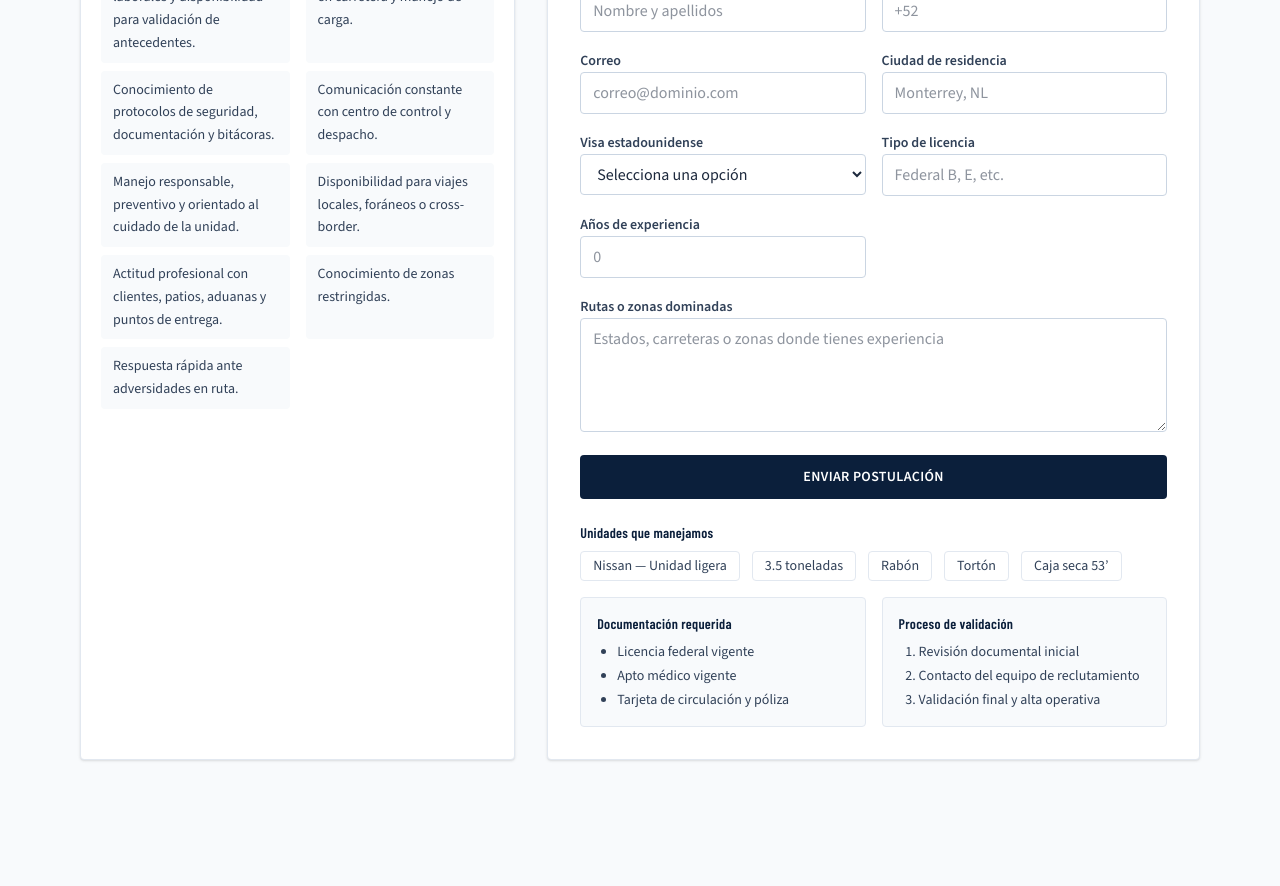
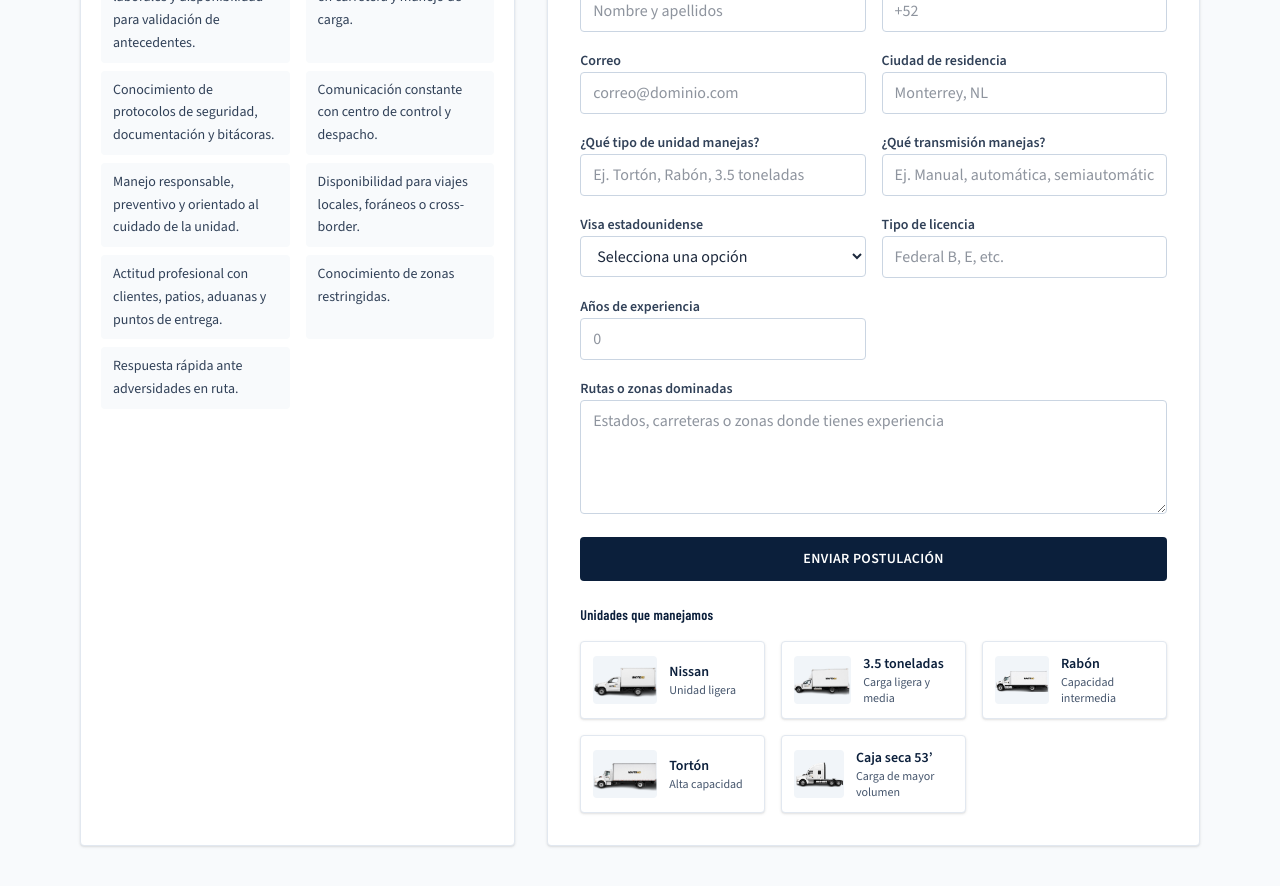
Before and after one commit to fernandotenchipe/WTG-web, a Next.js app: page /operadores in a window 1280 px wide. Shown: the part 580-1466 px from the top of the page. Before the commit the page ends 1380 px from the top, so only its background shows below. Built offline with nearby package versions, Linux system fonts and the light colour scheme.

Commit message:
reorganziacion

```diff
--- a/app/operadores/page.tsx
+++ b/app/operadores/page.tsx
@@ -88,6 +88,22 @@ export default function OperadoresPage() {
                 />
               </label>
               <label className="space-y-1">
+                <span className="text-sm font-semibold text-slate-700">¿Qué tipo de unidad manejas?</span>
+                <input
+                  type="text"
+                  className="w-full rounded-sm border border-slate-300 px-3 py-2 text-slate-800 outline-none transition focus:border-[var(--navy-800)]"
+                  placeholder="Ej. Tortón, Rabón, 3.5 toneladas"
+                />
+              </label>
+              <label className="space-y-1">
+                <span className="text-sm font-semibold text-slate-700">¿Qué transmisión manejas?</span>
+                <input
+                  type="text"
+                  className="w-full rounded-sm border border-slate-300 px-3 py-2 text-slate-800 outline-none transition focus:border-[var(--navy-800)]"
+                  placeholder="Ej. Manual, automática, semiautomática"
+                />
+              </label>
+              <label className="space-y-1">
                 <span className="text-sm font-semibold text-slate-700">Visa estadounidense</span>
                 <select className="w-full rounded-sm border border-slate-300 px-3 py-2 text-slate-800 outline-none transition focus:border-[var(--navy-800)]">
                   <option>Selecciona una opción</option>
@@ -131,34 +147,53 @@ export default function OperadoresPage() {
               </div>
             </form>
 
-            <div className="mt-6 space-y-4">
-              <div>
-                <h4 className="text-sm font-semibold text-[var(--navy-900)] mb-2">Unidades que manejamos</h4>
-                <div className="flex flex-wrap gap-3">
-                  <span className="inline-flex items-center gap-2 rounded-sm border border-slate-200 bg-white px-3 py-1 text-sm text-slate-700">Nissan — Unidad ligera</span>
-                  <span className="inline-flex items-center gap-2 rounded-sm border border-slate-200 bg-white px-3 py-1 text-sm text-slate-700">3.5 toneladas</span>
-                  <span className="inline-flex items-center gap-2 rounded-sm border border-slate-200 bg-white px-3 py-1 text-sm text-slate-700">Rabón</span>
-                  <span className="inline-flex items-center gap-2 rounded-sm border border-slate-200 bg-white px-3 py-1 text-sm text-slate-700">Tortón</span>
-                  <span className="inline-flex items-center gap-2 rounded-sm border border-slate-200 bg-white px-3 py-1 text-sm text-slate-700">Caja seca 53’</span>
+            <div className="mt-6">
+              <h4 className="text-sm font-semibold text-[var(--navy-900)] mb-4">Unidades que manejamos</h4>
+              <div className="grid gap-4 sm:grid-cols-2 lg:grid-cols-3">
+                <div className="flex items-center gap-3 rounded-sm border border-slate-200 bg-white p-3 shadow-sm">
+                  <div className="relative h-12 w-16 overflow-hidden rounded-sm bg-slate-100">
+                    <Image src="/images/nissan.png" alt="Nissan unidad ligera" fill className="object-contain" />
+                  </div>
+                  <div>
+                    <p className="text-sm font-semibold text-[var(--navy-900)]">Nissan</p>
+                    <p className="text-xs text-slate-600">Unidad ligera</p>
+                  </div>
                 </div>
-              </div>
-
-              <div className="grid gap-4 md:grid-cols-2">
-                <div className="rounded-sm border border-slate-200 bg-slate-50 p-4 text-sm text-slate-700">
-                  <h5 className="font-semibold text-[var(--navy-900)] mb-2">Documentación requerida</h5>
-                  <ul className="list-disc pl-5 space-y-1">
-                    <li>Licencia federal vigente</li>
-                    <li>Apto médico vigente</li>
-                    <li>Tarjeta de circulación y póliza</li>
-                  </ul>
+                <div className="flex items-center gap-3 rounded-sm border border-slate-200 bg-white p-3 shadow-sm">
+                  <div className="relative h-12 w-16 overflow-hidden rounded-sm bg-slate-100">
+                    <Image src="/images/3.5.png" alt="Unidad 3.5 toneladas" fill className="object-contain" />
+                  </div>
+                  <div>
+                    <p className="text-sm font-semibold text-[var(--navy-900)]">3.5 toneladas</p>
+                    <p className="text-xs text-slate-600">Carga ligera y media</p>
+                  </div>
                 </div>
-                <div className="rounded-sm border border-slate-200 bg-slate-50 p-4 text-sm text-slate-700">
-                  <h5 className="font-semibold text-[var(--navy-900)] mb-2">Proceso de validación</h5>
-                  <ol className="list-decimal pl-5 space-y-1">
-                    <li>Revisión documental inicial</li>
-                    <li>Contacto del equipo de reclutamiento</li>
-                    <li>Validación final y alta operativa</li>
-                  </ol>
+                <div className="flex items-center gap-3 rounded-sm border border-slate-200 bg-white p-3 shadow-sm">
+                  <div className="relative h-12 w-16 overflow-hidden rounded-sm bg-slate-100">
+                    <Image src="/images/rabon.png" alt="Unidad Rabón" fill className="object-contain" />
+                  </div>
+                  <div>
+                    <p className="text-sm font-semibold text-[var(--navy-900)]">Rabón</p>
+                    <p className="text-xs text-slate-600">Capacidad intermedia</p>
+                  </div>
+                </div>
+                <div className="flex items-center gap-3 rounded-sm border border-slate-200 bg-white p-3 shadow-sm">
+                  <div className="relative h-12 w-16 overflow-hidden rounded-sm bg-slate-100">
+                    <Image src="/images/torton.png" alt="Unidad Tortón" fill className="object-contain" />
+                  </div>
+                  <div>
+                    <p className="text-sm font-semibold text-[var(--navy-900)]">Tortón</p>
+                    <p className="text-xs text-slate-600">Alta capacidad</p>
+                  </div>
+                </div>
+                <div className="flex items-center gap-3 rounded-sm border border-slate-200 bg-white p-3 shadow-sm">
+                  <div className="relative h-12 w-16 overflow-hidden rounded-sm bg-slate-100">
+                    <Image src="/images/53.png" alt="Caja seca 53 pies" fill className="object-contain" />
+                  </div>
+                  <div>
+                    <p className="text-sm font-semibold text-[var(--navy-900)]">Caja seca 53’</p>
+                    <p className="text-xs text-slate-600">Carga de mayor volumen</p>
+                  </div>
                 </div>
               </div>
             </div>
```
